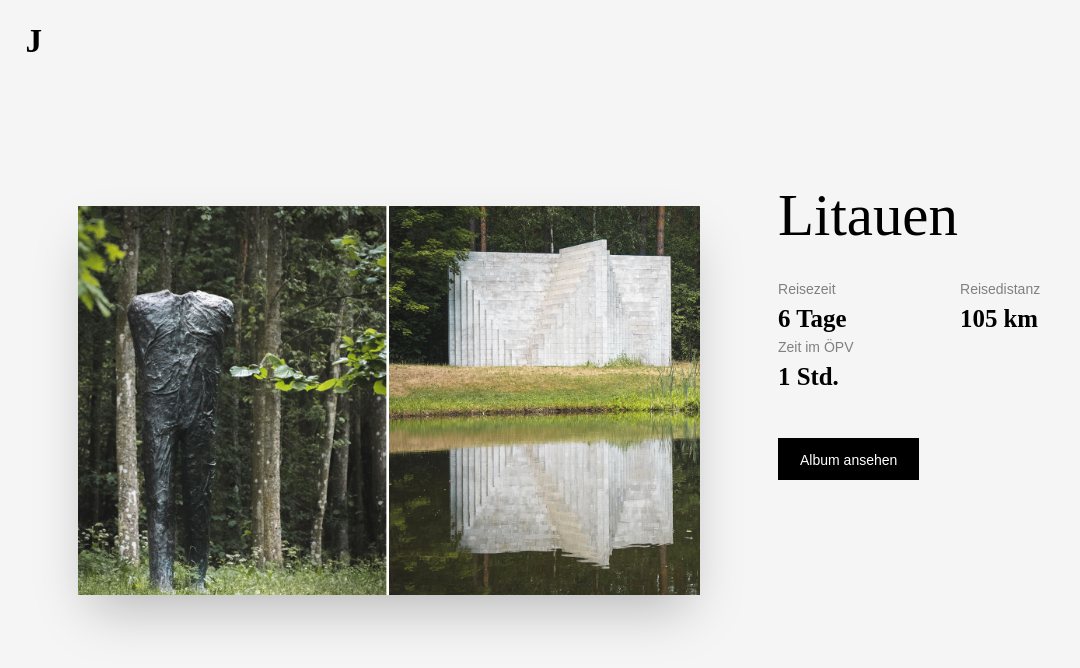
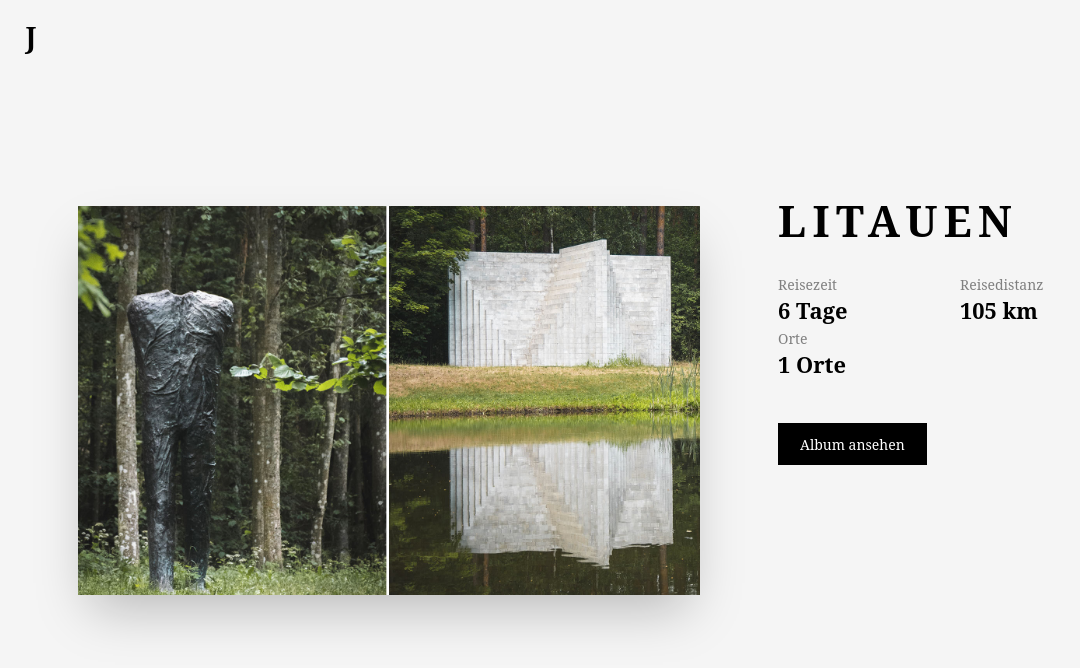
Before and after one commit to chrsalbert/world, a Nuxt app: page / in a window 1280 px wide. Shown: the top 668 px of the page, without its empty margins (0-1080 px from the left). Built offline with nearby package versions, Linux system fonts and the light colour scheme.

Commit message:
try out styles

```diff
--- a/assets/css/atoms/button.css
+++ b/assets/css/atoms/button.css
@@ -4,7 +4,6 @@
     line-height: var(--space-2xl);
     padding: 0 var(--space-lg);
     background: var(--color-primary);
-    font-family: var(--font-family-alt);
     border: 1px black solid;
     color: #fff;
 }
--- a/assets/css/elements/headlines.css
+++ b/assets/css/elements/headlines.css
@@ -1,10 +1,16 @@
 h1 {
-font-size: var(--font-size-3xl);
+font-weight: 800;
+letter-spacing: .15em;
+text-transform: uppercase!important;
+font-size: var(--font-size-xl);
 line-height: 1.2em;
 }
 
 h2 {
-font-size: var(--font-size-2xl);
+font-weight: 800;
+letter-spacing: .15em;
+text-transform: uppercase !important;
+font-size: var(--font-size-xl);
 line-height: 1.2em;
 }
 
--- a/assets/css/layouts/container.css
+++ b/assets/css/layouts/container.css
@@ -22,25 +22,41 @@
     flex-shrink: 0;
     width: inherit;
     height: inherit;
-    transition: all 1s cubic-bezier(0.55, 0.085, 0.68, 0.53) .2s;
+    transition: all 1s cubic-bezier(0.445, 0.05, 0.55, 0.95) .5s;
     backface-visibility: hidden;
 }
 
 .l-container__move {
-    transition: all .7s cubic-bezier(0.55, 0.085, 0.68, 0.53) var(--move-delay);
+    transition: all .5s cubic-bezier(0.445, 0.05, 0.55, 0.95) var(--move-delay);
     transform: translateX(0)
 }
 
 .l-container__section--index.v-leave { transform: translateX(0) }
 .l-container__section--index.v-leave .l-container__move { transform: translateX(0) }
+.l-container__section--index.v-leave-active .l-container__move--1 { --move-delay: .1s }
+.l-container__section--index.v-leave-active .l-container__move--2 { --move-delay: .2s }
+.l-container__section--index.v-leave-active .l-container__move--3 { --move-delay: .3s }
 .l-container__section--index.v-leave-to { transform: translateX(-100vw) }
 .l-container__section--index.v-leave-to .l-container__move { transform: translateX(-100vw);opacity: 0 }
 .l-container__section--index.v-enter { transform: translateX(-100vw) }
 .l-container__section--index.v-enter .l-container__move { transform: translateX(-100vw) }
+.l-container__section--index.v-enter-active .l-container__move--1 { --move-delay: .3s }
+.l-container__section--index.v-enter-active .l-container__move--2 { --move-delay: .2s }
+.l-container__section--index.v-enter-active .l-container__move--3 { --move-delay: .1s }
 .l-container__section--index.v-enter-to { transform: translateX(0) }
 .l-container__section--index.v-enter-to .l-container__move { transform: translateX(0) }
 
 .l-container__section--album.v-enter { opacity: 0 }
+.l-container__section--album.v-enter .l-container__move { transform: translateX(100vw) }
+.l-container__section--album.v-enter-active .l-container__move--1 { --move-delay: .1s }
+.l-container__section--album.v-enter-active .l-container__move--2 { --move-delay: .2s }
+.l-container__section--album.v-enter-active .l-container__move--3 { --move-delay: .3s }
 .l-container__section--album.v-enter-to { opacity: 1 }
-.l-container__section--album.v-leave { opacity: 1 }
-.l-container__section--album.v-leave-to { opacity: 0 }
+.l-container__section--album.v-enter-to .l-container__move { transform: translateX(0) }
+.l-container__section--album.v-leave { transform: translateX(0) }
+.l-container__section--album.v-leave .l-container__move { transform: translateX(0) }
+.l-container__section--album.v-leave-active .l-container__move--1 { --move-delay: .3s }
+.l-container__section--album.v-leave-active .l-container__move--2 { --move-delay: .2s }
+.l-container__section--album.v-leave-active .l-container__move--3 { --move-delay: .1s }
+.l-container__section--album.v-leave-to { transform: translateX(100vw) }
+.l-container__section--album.v-leave-to .l-container__move { transform: translateX(100vw) }
--- a/assets/css/molecules/facts.css
+++ b/assets/css/molecules/facts.css
@@ -16,7 +16,6 @@
 
 .m-facts span {
     color: var(--color-light);
-    font-family: var(--font-family-alt)
 }
 
 .m-facts strong {
--- a/assets/css/variables.css
+++ b/assets/css/variables.css
@@ -27,16 +27,16 @@
     --size-3xl: 4rem;
 
     --font-family-scale: 1.414;
-    --font-family: 'Playfair Display', 'Sans Serif';
-    --font-family-alt: 'Arial';
+    --font-family: 'Raleway', 'Serif';
+    --font-family-alt: 'Playfair Display', 'Sans Serif';
     --font-size-global: 14px;
-    --font-size-sm: .75rem;
+    --font-size-sm: .8rem;
     --font-size: 1rem;
-    --font-size-md: 1.333rem;
-    --font-size-lg: 1.777rem;
-    --font-size-xl: 2.369rem;
-    --font-size-2xl: 3.157rem;
-    --font-size-3xl: 4.209rem;
+    --font-size-md: 1.25rem;
+    --font-size-lg: 1.563rem;
+    --font-size-xl: 1.953rem;
+    --font-size-2xl: 2.441rem;
+    --font-size-3xl: 3.052rem;
     --line-height: 1.5;
 
     --header-bgColor: #fff;
--- a/components/AlbumNavigation.vue
+++ b/components/AlbumNavigation.vue
@@ -28,6 +28,5 @@ export default {
         display: flex;
         align-items: center;
         justify-content: space-between;
-        font-family: var(--font-family-alt)
     }
 </style>
--- a/components/CountryList.vue
+++ b/components/CountryList.vue
@@ -1,17 +1,17 @@
 <template>
     <div class="o-country" >
-        <aside class="l-container__move o-country__gallery" style="--move-delay:0s">
+        <aside class="l-container__move l-container__move--1 o-country__gallery">
             <figure class="o-country__photo">
                 <img :src="getImageUrl(`cover/${country.cover}?w=500&h=400&quality=80&f=auto`)" />
             </figure>
         </aside>
-        <article class="l-container__move o-country__text" style="--move-delay:.1s">
+        <article class="l-container__move l-container__move--2 o-country__text">
             <div>
                 <h2>{{ country.title }}</h2>
                 <ul class="m-facts">
-                    <li><span>Reisezeit</span><strong>{{ country.stats.travelDays }} Tage</strong></li>
-                    <li><span>Reisedistanz</span><strong>{{ formatNumber(country.stats.travelDistance) }} km</strong></li>
-                    <li><span>Zeit im ÖPV</span><strong>{{ country.stats.travelHours }} Std.</strong></li>
+                    <li><span>Reisezeit</span><strong>{{ country.stats.days }} Tage</strong></li>
+                    <li><span>Reisedistanz</span><strong>{{ formatNumber(country.stats.distance) }} km</strong></li>
+                    <li><span>Orte</span><strong>{{ country.stats.cities }} Orte</strong></li>
                 </ul>
                 <nuxt-link class="a-button" :to="`/${country.id}`">Album ansehen</nuxt-link>
             </div>
--- a/pages/_countryId/index/index.vue
+++ b/pages/_countryId/index/index.vue
@@ -1,8 +1,8 @@
 <template>
     <div class="o-album">
-        <div class="l-container__move o-album__text">
+        <div class="l-container__move l-container__move--1 o-album__text">
             <div>
-                <nuxt-link :to="`/`" style="font-family:var(--font-family-alt">← Alle Länder</nuxt-link>
+                <nuxt-link :to="`/`">← Alle Länder</nuxt-link>
                 <h1>{{ title }}</h1>
                 <p>
                     {{ text }}
@@ -17,9 +17,9 @@
                 <nuxt-link :to="`/${country.id}/1`" class="a-button">Gallerie ansehen</nuxt-link>
             </div>
         </div>
-        <div class="l-container__move o-album__gallery">
+        <div class="l-container__move  l-container__move--2 o-album__gallery">
             <figure class="o-album__photo o-album__photo--2" v-bind:class="{ 'o-album__photo--2col': filter != '' }">
-                <ul>
+                <ul v-show="showPhotos">
                     <li v-for="(photo, index) of photos" :key="index" v-show="isFiltered(photo.location)" >
                         <nuxt-link
                             v-bind="{ 'data-location': photo.location }"
@@ -43,7 +43,8 @@ export default {
     data () {
         return {
             country: Countries.find(country => country.id == this.$route.params.countryId),
-            filter: ''
+            filter: '',
+            showPhotos: false
         }
     },
     computed: {
@@ -63,7 +64,15 @@ export default {
         },
         getImageUrl(path) {
             return `${process.env.imageUrl}${path}`
+        },
+        delayedShow () {
+            setTimeout(() => {
+            this.showPhotos = true
+            }, 1000)
         }
+    },
+    mounted() {
+        this.delayedShow()
     }
 }
 </script>
--- a/static/data/countries.json
+++ b/static/data/countries.json
@@ -4,9 +4,9 @@
         "title": "Litauen",
         "cover": "litauen.jpg",
         "stats": {
-            "travelDays": "6",
-            "travelDistance": "105",
-            "travelHours": "1"
+            "days": "6",
+            "distance": "105",
+            "cities": "1"
         }
     }, {
         "id": "griechenland",
@@ -14,27 +14,27 @@
         "text": "An einem frühen Morgen stieg ich in Saranda in den Bus nach Albanien. Auf der dreistündigen Fahrt sah ich den Sonnenaufgang hinter den Bergen Albaniens aufgehen. Kurz vor der Ankunft lies der Morgennebel die Landschaft mystisch erscheinen.",
         "cover": "griechenland.jpg",
         "stats": {
-            "travelDays": "16",
-            "travelDistance": "2424",
-            "travelHours": "3"
+            "days": "16",
+            "distance": "2424",
+            "cities": "3"
         }
     }, {
         "id": "indien",
         "title": "Indien",
         "cover": "indien.jpg",
         "stats": {
-            "travelDays": "30",
-            "travelDistance": "4061",
-            "travelHours": "61"
+            "days": "30",
+            "distance": "4061",
+            "cities": "61"
         }
     }, {
         "id": "taiwan",
         "title": "Taiwan",
         "cover": "taiwan.jpg",
         "stats": {
-            "travelDays": "22",
-            "travelDistance": "1600",
-            "travelHours": "39"
+            "days": "22",
+            "distance": "1600",
+            "cities": "39"
         }
     }
 ]
```
